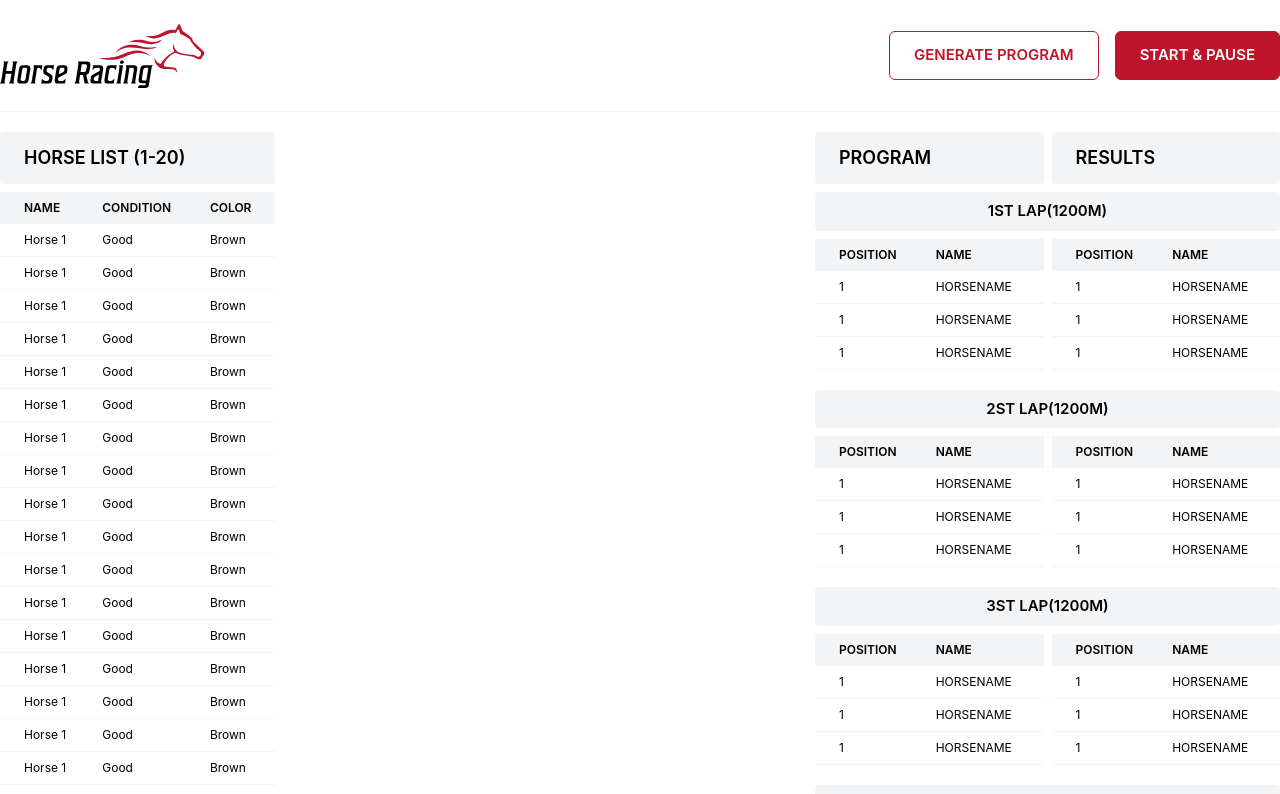
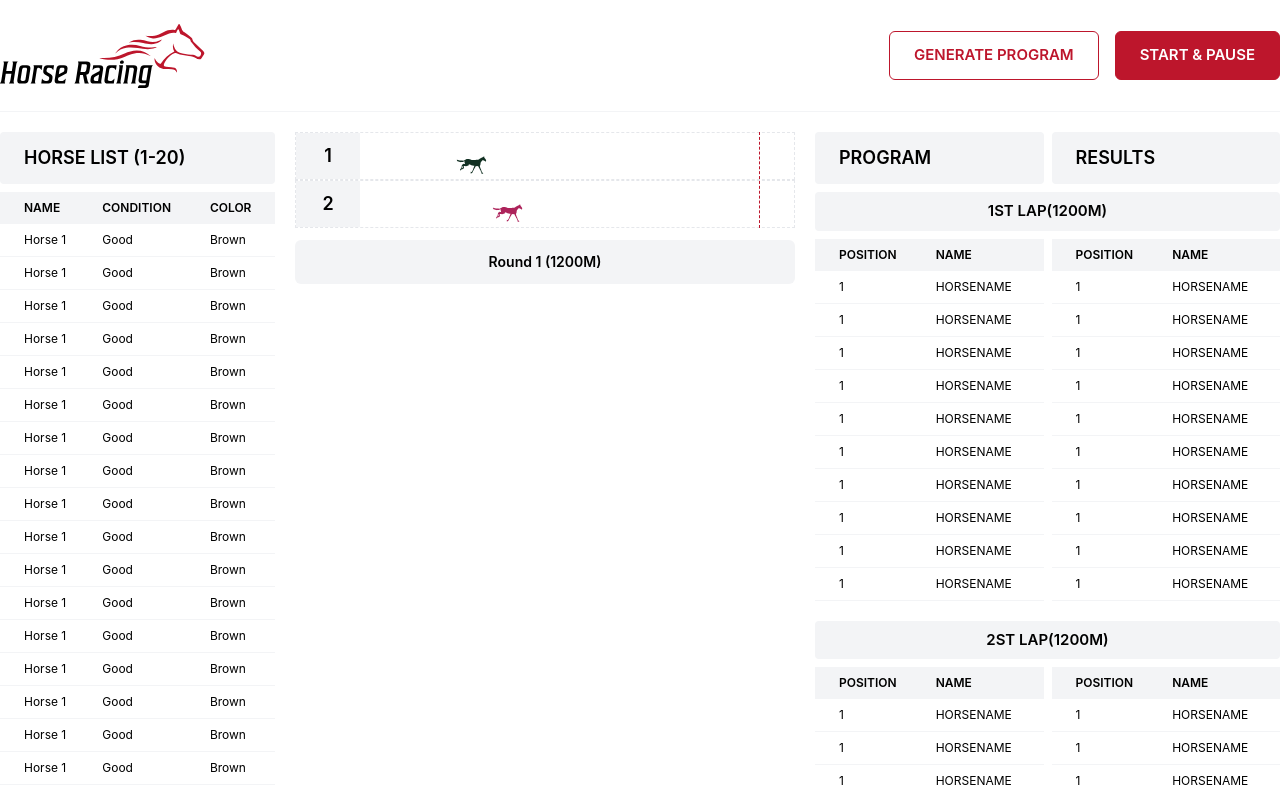
Before and after one commit to muzafferkadir/horse-racing, a Vue app: page / in a window 1280 px wide. Shown: the top 794 px of the page. Built offline with nearby package versions, Linux system fonts and the light colour scheme.

Commit message:
fix: ui fixes in RaceArea and RaceInfo components

```diff
--- a/index.html
+++ b/index.html
@@ -1,10 +1,10 @@
-<!DOCTYPE html>
+<!doctype html>
 <html lang="en">
   <head>
-    <meta charset="UTF-8">
-    <link rel="icon" href="/favicon.ico">
-    <meta name="viewport" content="width=device-width, initial-scale=1.0">
-    <title>Vite App</title>
+    <meta charset="UTF-8" />
+    <link rel="icon" href="/favicon.ico" />
+    <meta name="viewport" content="width=device-width, initial-scale=1.0" />
+    <title>Horse Racing</title>
   </head>
   <body>
     <div id="app"></div>
--- a/src/components/RaceArea.vue
+++ b/src/components/RaceArea.vue
@@ -1,11 +1,158 @@
 <template>
   <div class="w-[500px]">
-    <div class="max-h-max flex flex-col sticky top-5">
-      <div
-        class="absolute top-0 bottom-0 right-10 w-1 border-l border-dashed border-primary-500"
-      ></div>
+    <div class="sticky top-5">
+      <div class="max-h-max flex flex-col sticky">
+        <div
+          class="absolute top-0 bottom-0 right-8 w-1 border-l border-dashed border-primary-500"
+        ></div>
+        <div
+          v-for="(racer, index) in racers"
+          :key="racer.id"
+          class="flex items-center w-full h-12 border border-t border-dashed border-gray-200"
+        >
+          <div
+            class="w-16 h-full bg-gray-100 flex items-center justify-center font-semibold text-lg"
+          >
+            {{ index + 1 }}
+          </div>
+          <div class="flex-1 relative h-full">
+            <div
+              class="absolute top-1/2 -translate-y-1/2 flex items-center"
+              :style="{ transform: `translateX(${getRacerPosition(racer)}px)`, color: racer.color }"
+            >
+              <IconHorse :color="racer.color" />
+            </div>
+          </div>
+        </div>
+      </div>
+      <div class="flex rounded-md mt-3 justify-center bg-gray-100">
+        <div class="py-3 px-6 text-sm font-semibold">
+          {{ currentRound.name }} ({{ currentRound.distance }}M)
+        </div>
+      </div>
+      <div v-if="roundResults.length > 0" class="mt-3">
+        <h3 class="font-bold">Round Results:</h3>
+        <ul>
+          <li v-for="(result, index) in roundResults" :key="index">
+            Round {{ index + 1 }}: 1st: {{ result[0] }}, 2nd: {{ result[1] }}, 3rd: {{ result[2] }}
+          </li>
+        </ul>
+      </div>
     </div>
   </div>
 </template>
 
-<script lang="ts"></script>
+<script lang="ts">
+import { defineComponent } from 'vue'
+import IconHorse from './icons/IconHorse.vue'
+import type { PropType } from 'vue'
+
+interface Round {
+  name: string
+  distance: number
+}
+
+interface Racer {
+  id: number
+  name: string
+  color: string
+  condition: number
+  speed: number
+  distance: number
+  finished: boolean
+}
+
+interface HorseRacingProgram {
+  rounds: Round[]
+  racers: Racer[]
+}
+
+export default defineComponent({
+  components: {
+    IconHorse
+  },
+  props: {
+    program: {
+      type: Object as PropType<HorseRacingProgram>,
+      required: true
+    }
+  },
+  data() {
+    return {
+      racers: [] as Racer[],
+      currentRoundIndex: 0,
+      trackWidth: 400,
+      isRacing: false,
+      finishedRacers: 0,
+      roundResults: [] as number[][]
+    }
+  },
+  computed: {
+    currentRound(): Round {
+      return this.program.rounds[this.currentRoundIndex]
+    }
+  },
+  mounted() {
+    this.initializeRacers()
+    this.startRace()
+  },
+  methods: {
+    initializeRacers() {
+      this.racers = this.program.racers.map((racer) => ({
+        ...racer,
+        distance: 0,
+        finished: false
+      }))
+    },
+    startRace() {
+      this.isRacing = true
+      this.animateRace()
+    },
+    animateRace() {
+      if (!this.isRacing) return
+
+      this.racers.forEach((racer) => {
+        if (racer.finished) return
+
+        const speedReduction = Math.max(0, (100 - racer.condition) / 100) * 0.1
+        const currentSpeed = Math.max(50, racer.speed * (1 - speedReduction))
+        racer.distance += currentSpeed / 60
+
+        if (racer.distance >= this.currentRound.distance) {
+          racer.distance = this.currentRound.distance
+          racer.finished = true
+          this.finishedRacers++
+        }
+      })
+
+      if (this.finishedRacers === this.racers.length) {
+        this.finishRound()
+      } else {
+        requestAnimationFrame(this.animateRace)
+      }
+    },
+    finishRound() {
+      const sortedRacers = [...this.racers].sort((a, b) => b.distance - a.distance)
+      this.roundResults.push(sortedRacers.slice(0, 3).map((racer) => racer.id))
+
+      if (this.currentRoundIndex < this.program.rounds.length - 1) {
+        this.currentRoundIndex++
+        this.resetRacersForNextRound()
+        this.startRace()
+      } else {
+        this.isRacing = false
+      }
+    },
+    resetRacersForNextRound() {
+      this.racers.forEach((racer) => {
+        racer.distance = 0
+        racer.finished = false
+      })
+      this.finishedRacers = 0
+    },
+    getRacerPosition(racer: Racer) {
+      return (racer.distance / this.currentRound.distance) * this.trackWidth
+    }
+  }
+})
+</script>
--- a/src/components/RaceInfo.vue
+++ b/src/components/RaceInfo.vue
@@ -4,7 +4,7 @@
       <div class="bg-gray-100 rounded px-6 py-3 text-lg font-semibold">PROGRAM</div>
       <div class="bg-gray-100 rounded px-6 py-3 text-lg font-semibold">RESULTS</div>
     </div>
-    <div v-for="(round, index) in 6" class="mb-5">
+    <div :key="index" v-for="(round, index) in 6" class="mb-5">
       <div class="bg-gray-100 rounded px-6 py-2 font-semibold text-center">
         {{ index + 1 }}ST LAP(1200M)
       </div>
@@ -17,7 +17,11 @@
             </tr>
           </thead>
           <tbody>
-            <tr v-for="horse in 3" class="border-b border-gray-100 rounded text-xs">
+            <tr
+              :key="index"
+              v-for="(horse, index) in 10"
+              class="border-b border-gray-100 rounded text-xs"
+            >
               <td class="p-2 pl-6">1</td>
               <td class="p-2">HORSENAME</td>
             </tr>
@@ -31,7 +35,11 @@
             </tr>
           </thead>
           <tbody>
-            <tr v-for="horse in 3" class="border-b border-gray-100 rounded text-xs">
+            <tr
+              :key="index"
+              v-for="(horse, index) in 10"
+              class="border-b border-gray-100 rounded text-xs"
+            >
               <td class="p-2 pl-6">1</td>
               <td class="p-2">HORSENAME</td>
             </tr>
```
